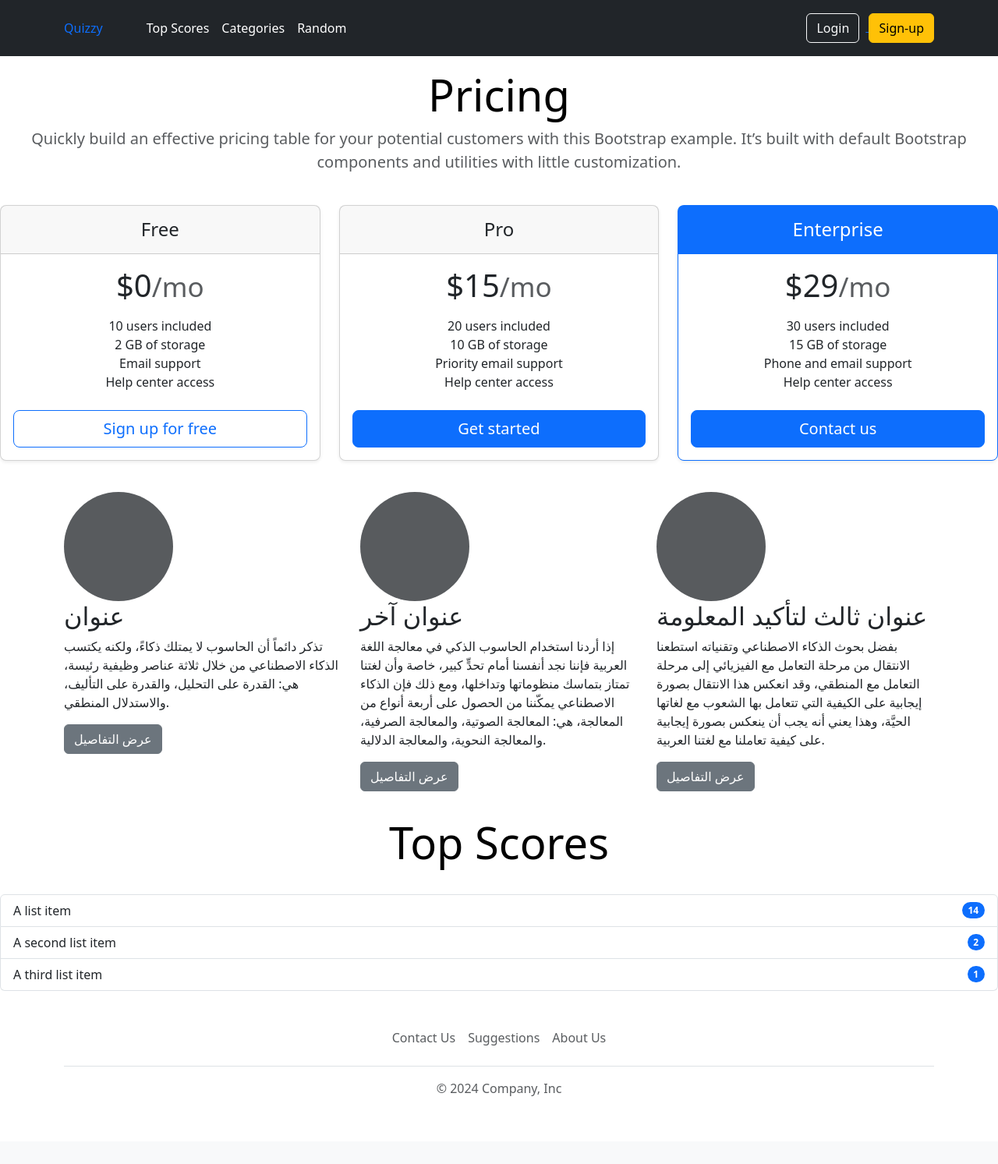
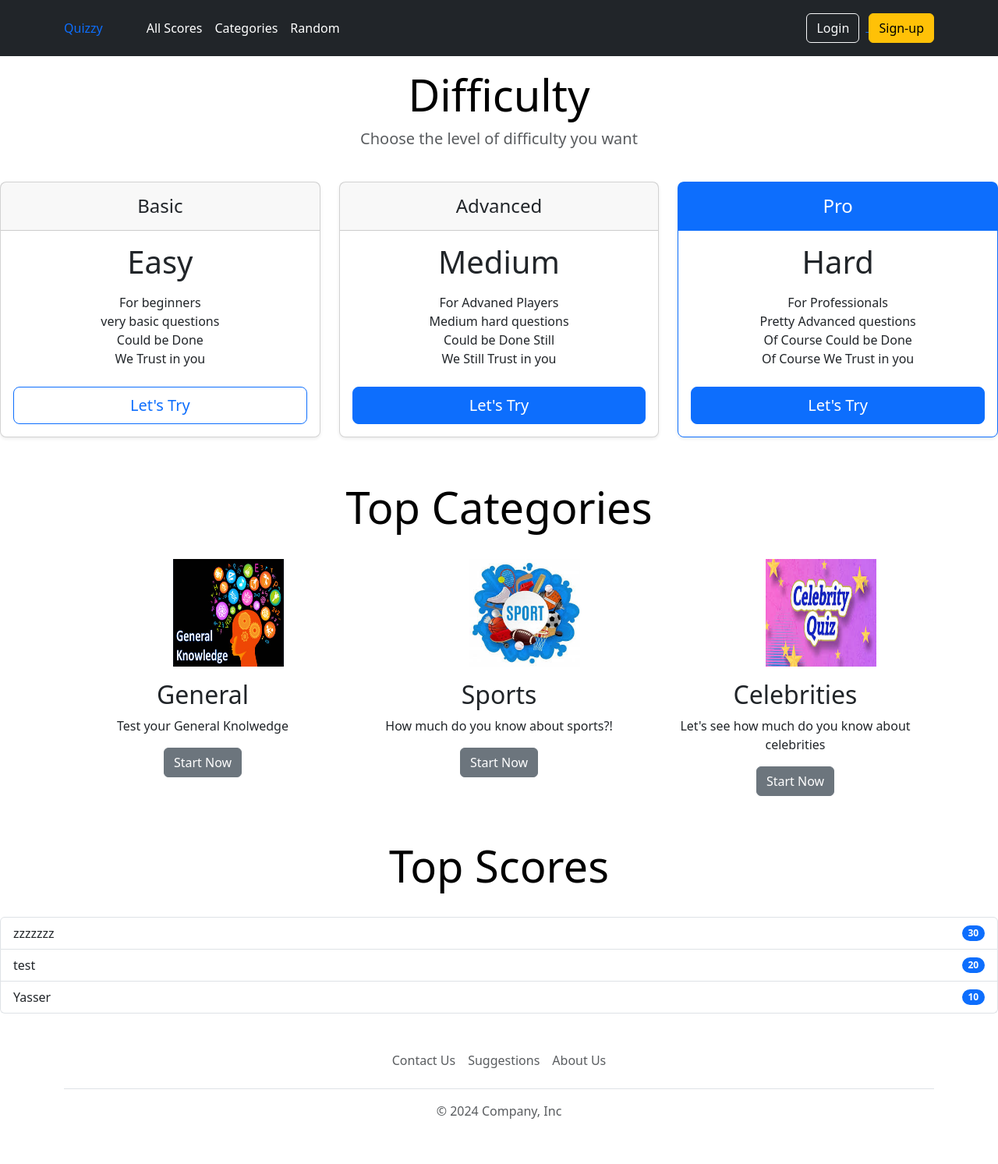
Before and after one commit to yassertawfek1990/Django_learning, a Django app: page / in a window 1280 px wide. Shown: the whole page at 78% size. Before the commit the page ends 1406 px from the top, so only its background shows below. Run offline with Django 5.2, Linux system fonts and the light colour scheme; data comes from the database, SQL or seed files in the repository; both versions use the stored data as it was after the commit.

Commit message:
All front end is finshed for home page al everything is done except the actual quiz part

```diff
--- a/quiz/templates/base.html
+++ b/quiz/templates/base.html
@@ -1,3 +1,4 @@
+{% load static %}
 
 <!DOCTYPE html>
 <html lang="en">
@@ -6,7 +7,10 @@
     <meta name="viewport" content="width=device-width, initial-scale=1.0">
     <title>{% block title %}Quiz{% endblock %}</title>
     <link href="https://cdn.jsdelivr.net/npm/bootstrap@5.3.0-alpha2/dist/css/bootstrap.min.css" rel="stylesheet" integrity="sha384-aFq/bzH65dt+w6FI2ooMVUpc+21e0SRygnTpmBvdBgSdnuTN7QbdgL+OapgHtvPp" crossorigin="anonymous">
-</head>
+    {% block css %}
+
+    {% endblock %}
+  </head>
 <body>
   <header class="p-3 text-bg-dark">
     <div class="container">
@@ -17,7 +21,7 @@
 
         <ul class="nav col-12 col-lg-auto me-lg-auto mb-2 justify-content-center mb-md-0">
 
-          <li><a href="#" class="nav-link px-2 text-white">Top Scores</a></li>
+          <li><a href="{% url "allscores" %}" class="nav-link px-2 text-white">All Scores</a></li>
           <li><a href="#" class="nav-link px-2 text-white">Categories</a></li>
           <li><a href="#" class="nav-link px-2 text-white">Random</a></li>
         </ul>
--- a/quiz/users/models.py
+++ b/quiz/users/models.py
@@ -15,6 +15,9 @@ class UserProfile(models.Model):
     user = models.OneToOneField(User, on_delete=models.CASCADE)
     total_score = models.IntegerField(default=0)
 
+    def __str__(self):
+        return self.user.username
+
 
 # we always need to register it in admin.py
 # from django.contrib import admin
--- a/quiz/users/templates/index.html
+++ b/quiz/users/templates/index.html
@@ -1,7 +1,9 @@
 {% extends "base.html" %}
 
 {%block content%}
-
+{% block css %}
+<link rel="stylesheet" type="text/css" href="{%static 'css/styles.css'%}">
+{% endblock %}
 {%for message in messages%}
 <div class="message {{message.tags}}">
     {{message}}
--- a/quiz/users/templates/registration/login.html
+++ b/quiz/users/templates/registration/login.html
@@ -1,6 +1,8 @@
 {% extends "base.html" %}
 {%block title %} Login {%endblock%}
-
+{% block css %}
+<link rel="stylesheet" type="text/css" href="{%static 'css/styles.css'%}">
+{% endblock %}
 {%block content%}
 <div class="center">
 
--- a/quiz/users/templates/registration/register.html
+++ b/quiz/users/templates/registration/register.html
@@ -1,6 +1,8 @@
 {% extends "base.html" %}
 {%block title %} Register {%endblock%}
-
+{% block css %}
+<link rel="stylesheet" type="text/css" href="{%static 'css/styles.css'%}">
+{% endblock %}
 {%block content%}
 <div class="center">
 
--- a/quiz/webpages/templates/webpages/home.html
+++ b/quiz/webpages/templates/webpages/home.html
@@ -1,86 +1,96 @@
 {% extends "base.html" %}
 
+{% load static %}
 
 {% block content%}
 
 <div class="pricing-header p-3 pb-md-4 mx-auto text-center">
-    <h1 class="display-4 fw-normal text-body-emphasis">Pricing</h1>
-    <p class="fs-5 text-body-secondary">Quickly build an effective pricing table for your potential customers with this Bootstrap example. It’s built with default Bootstrap components and utilities with little customization.</p>
+    <h1 class="display-4 fw-normal text-body-emphasis">Difficulty</h1>
+    <p class="fs-5 text-body-secondary">Choose the level of difficulty you want</p>
   </div>
   <div class="row row-cols-1 row-cols-md-3 mb-3 text-center">
     <div class="col">
       <div class="card mb-4 rounded-3 shadow-sm">
         <div class="card-header py-3">
-          <h4 class="my-0 fw-normal">Free</h4>
+          <h4 class="my-0 fw-normal">Basic</h4>
         </div>
         <div class="card-body">
-          <h1 class="card-title pricing-card-title">$0<small class="text-body-secondary fw-light">/mo</small></h1>
+          <h1 class="card-title pricing-card-title">Easy<small class="text-body-secondary fw-light"></small></h1>
           <ul class="list-unstyled mt-3 mb-4">
-            <li>10 users included</li>
-            <li>2 GB of storage</li>
-            <li>Email support</li>
-            <li>Help center access</li>
+            <li>For beginners</li>
+            <li>very basic questions</li>
+            <li>Could be Done</li>
+            <li>We Trust in you</li>
           </ul>
-          <button type="button" class="w-100 btn btn-lg btn-outline-primary">Sign up for free</button>
+          <button type="button" class="w-100 btn btn-lg btn-outline-primary">Let's Try</button>
         </div>
       </div>
     </div>
     <div class="col">
       <div class="card mb-4 rounded-3 shadow-sm">
         <div class="card-header py-3">
-          <h4 class="my-0 fw-normal">Pro</h4>
+          <h4 class="my-0 fw-normal">Advanced</h4>
         </div>
         <div class="card-body">
-          <h1 class="card-title pricing-card-title">$15<small class="text-body-secondary fw-light">/mo</small></h1>
+          <h1 class="card-title pricing-card-title">Medium<small class="text-body-secondary fw-light"></small></h1>
           <ul class="list-unstyled mt-3 mb-4">
-            <li>20 users included</li>
-            <li>10 GB of storage</li>
-            <li>Priority email support</li>
-            <li>Help center access</li>
+            <li>For Advaned Players</li>
+            <li>Medium hard questions</li>
+            <li>Could be Done Still</li>
+            <li>We Still Trust in you</li>
           </ul>
-          <button type="button" class="w-100 btn btn-lg btn-primary">Get started</button>
+          <button type="button" class="w-100 btn btn-lg btn-primary">Let's Try</button>
         </div>
       </div>
     </div>
     <div class="col">
       <div class="card mb-4 rounded-3 shadow-sm border-primary">
         <div class="card-header py-3 text-bg-primary border-primary">
-          <h4 class="my-0 fw-normal">Enterprise</h4>
+          <h4 class="my-0 fw-normal">Pro</h4>
         </div>
         <div class="card-body">
-          <h1 class="card-title pricing-card-title">$29<small class="text-body-secondary fw-light">/mo</small></h1>
+          <h1 class="card-title pricing-card-title">Hard<small class="text-body-secondary fw-light"></small></h1>
           <ul class="list-unstyled mt-3 mb-4">
-            <li>30 users included</li>
-            <li>15 GB of storage</li>
-            <li>Phone and email support</li>
-            <li>Help center access</li>
+            <li>For Professionals</li>
+            <li>Pretty Advanced questions</li>
+            <li>Of Course Could be Done</li>
+            <li>Of Course We Trust in you</li>
           </ul>
-          <button type="button" class="w-100 btn btn-lg btn-primary">Contact us</button>
+          <button type="button" class="w-100 btn btn-lg btn-primary">Let's Try</button>
         </div>
       </div>
     </div>
+  </div>
+  <div class="pricing-header p-3 pb-md-4 mx-auto text-center">
+    <h1 class="display-4 fw-normal text-body-emphasis">Top Categories</h1>
   </div>
   <div class="container marketing">
 
     <!-- Three columns of text below the carousel -->
     <div class="row">
       <div class="col-lg-4">
-        <svg class="bd-placeholder-img rounded-circle" width="140" height="140" xmlns="http://www.w3.org/2000/svg" role="img" aria-label="Placeholder" preserveAspectRatio="xMidYMid slice" focusable="false"><title>Placeholder</title><rect width="100%" height="100%" fill="var(--bs-secondary-color)"></rect></svg>
-        <h2 class="fw-normal">عنوان</h2>
-        <p>تذكر دائماً أن الحاسوب لا يمتلك ذكاءً، ولكنه يكتسب الذكاء الاصطناعي من خلال ثلاثة عناصر وظيفية رئيسة، هي: القدرة على التحليل، والقدرة على التأليف، والاستدلال المنطقي.</p>
-        <p><a class="btn btn-secondary" href="#">عرض التفاصيل</a></p>
+        <svg class="bd-placeholder-img rounded-circle" width="140" height="140" xmlns="http://www.w3.org/2000/svg" role="img" aria-label="Placeholder" preserveAspectRatio="xMidYMid slice" focusable="false"><title>Placeholder</title><img src="{% static "webpages/images/GK.jpg" %}" alt="General Knowledge" width="40%" height="40%" fill="var(--bs-secondary-color)"></svg>
+        <div class="pricing-header p-3 pb-md-4 mx-auto text-center">
+        <h2 class="fw-normal">General</h2>
+        <p>Test your General Knolwedge</p>
+        <p><a class="btn btn-secondary" href="#"> Start Now</a></p>
+        </div>
       </div><!-- /.col-lg-4 -->
       <div class="col-lg-4">
-        <svg class="bd-placeholder-img rounded-circle" width="140" height="140" xmlns="http://www.w3.org/2000/svg" role="img" aria-label="Placeholder" preserveAspectRatio="xMidYMid slice" focusable="false"><title>Placeholder</title><rect width="100%" height="100%" fill="var(--bs-secondary-color)"></rect></svg>
-        <h2 class="fw-normal">عنوان آخر</h2>
-        <p>إذا أردنا استخدام الحاسوب الذكي في معالجة اللغة العربية فإننا نجد أنفسنا أمام تحدٍّ كبير، خاصة وأن لغتنا تمتاز بتماسك منظوماتها وتداخلها، ومع ذلك فإن الذكاء الاصطناعي يمكّننا من الحصول على أربعة أنواع من المعالجة، هي: المعالجة الصوتية، والمعالجة الصرفية، والمعالجة النحوية، والمعالجة الدلالية.</p>
-        <p><a class="btn btn-secondary" href="#">عرض التفاصيل</a></p>
+        <svg class="bd-placeholder-img rounded-circle" width="140" height="140" xmlns="http://www.w3.org/2000/svg" role="img" aria-label="Placeholder" preserveAspectRatio="xMidYMid slice" focusable="false"><title>Placeholder</title><img src="{% static "webpages/images/sports.jpeg" %}" alt="Sports" width="40%" height="40%" fill="var(--bs-secondary-color)"></svg>
+        <div class="pricing-header p-3 pb-md-4 mx-auto text-center">
+        <h2 class="fw-normal">Sports</h2>
+        <p>How much do you know about sports?!</p>
+        <p><a class="btn btn-secondary" href="#">Start Now</a></p>
+        </div>
       </div><!-- /.col-lg-4 -->
       <div class="col-lg-4">
-        <svg class="bd-placeholder-img rounded-circle" width="140" height="140" xmlns="http://www.w3.org/2000/svg" role="img" aria-label="Placeholder" preserveAspectRatio="xMidYMid slice" focusable="false"><title>Placeholder</title><rect width="100%" height="100%" fill="var(--bs-secondary-color)"></rect></svg>
-        <h2 class="fw-normal">عنوان ثالث لتأكيد المعلومة</h2>
-        <p>بفضل بحوث الذكاء الاصطناعي وتقنياته استطعنا الانتقال من مرحلة التعامل مع الفيزيائي إلى مرحلة التعامل مع المنطقي، وقد انعكس هذا الانتقال بصورة إيجابية على الكيفية التي تتعامل بها الشعوب مع لغاتها الحيَّة، وهذا يعني أنه يجب أن ينعكس بصورة إيجابية على كيفية تعاملنا مع لغتنا العربية.</p>
-        <p><a class="btn btn-secondary" href="#">عرض التفاصيل</a></p>
+        <svg class="bd-placeholder-img rounded-circle" width="140" height="140" xmlns="http://www.w3.org/2000/svg" role="img" aria-label="Placeholder" preserveAspectRatio="xMidYMid slice" focusable="false"><title>Placeholder</title><img src="{% static "webpages/images/celeb.jpeg" %}" alt="Celebrities" width="40%" height="40%" fill="var(--bs-secondary-color)"></svg>
+        <div class="pricing-header p-3 pb-md-4 mx-auto text-center">
+        <h2 class="fw-normal">Celebrities</h2>
+        <p>Let's see how much do you know about celebrities</p>
+        <p><a class="btn btn-secondary" href="#">Start Now</a></p>
+        </div>
       </div><!-- /.col-lg-4 -->
     </div><!-- /.row -->
 
@@ -90,18 +100,12 @@
     </div>
   </div>
   <ul class="list-group">
+    {% for score in scores%}
     <li class="list-group-item d-flex justify-content-between align-items-center">
-      A list item
-      <span class="badge text-bg-primary rounded-pill">14</span>
+      {{score.user.username}}
+      <span class="badge text-bg-primary rounded-pill">{{score.total_score}}</span>
     </li>
-    <li class="list-group-item d-flex justify-content-between align-items-center">
-      A second list item
-      <span class="badge text-bg-primary rounded-pill">2</span>
-    </li>
-    <li class="list-group-item d-flex justify-content-between align-items-center">
-      A third list item
-      <span class="badge text-bg-primary rounded-pill">1</span>
-    </li>
+    {% endfor %}
   </ul>
 
 {%endblock%}
--- a/quiz/webpages/urls.py
+++ b/quiz/webpages/urls.py
@@ -4,6 +4,7 @@ from . import views
 
 urlpatterns = [
     path("", views.home, name="main"),
+    path("all-scores", views.all_scores, name="allscores"),
     path("contact-us", views.contact_us, name="contact"),
     path("about-us", views.about_us, name="about"),
     path("suggestion", views.suggestion, name="suggestion")
--- a/quiz/webpages/views.py
+++ b/quiz/webpages/views.py
@@ -1,10 +1,13 @@
 from django.shortcuts import render
 from .models import Contact,Suggests
+from users.models import UserProfile
 from .forms import Suggest
 from django.http import HttpResponse
 # Create your views here.
 def home(request):
-    return render(request, "webpages/home.html")
+    top_3_values = UserProfile.objects.order_by('-total_score')[:3]
+
+    return render(request, "webpages/home.html", {"scores":top_3_values})
 
 def contact_us(request):
     if request.method == "POST":
@@ -36,3 +39,7 @@ def suggestion(request):
         return render(request, "webpages/thanks.html")
 
     return render(request, "webpages/contact.html")
+
+def all_scores(request):
+    all = UserProfile.objects.order_by('-total_score')
+    return render(request, "webpages/scores.html",{"values":all ,"n":0})
```
Also changed, not shown: quiz/webpages/static/css/style.css (added, +90 -0 lines), quiz/webpages/templates/webpages/quiz.html (added, +37 -0 lines), quiz/webpages/templates/webpages/scores.html (added, +45 -0 lines), quiz/db.sqlite3, quiz/webpages/static/webpages/images/4.png (added), quiz/webpages/static/webpages/images/GK.jpg (added), quiz/webpages/static/webpages/images/celeb.jpeg (added), quiz/webpages/static/webpages/images/general.jpg (added), quiz/webpages/static/webpages/images/sports.jpeg (added).
